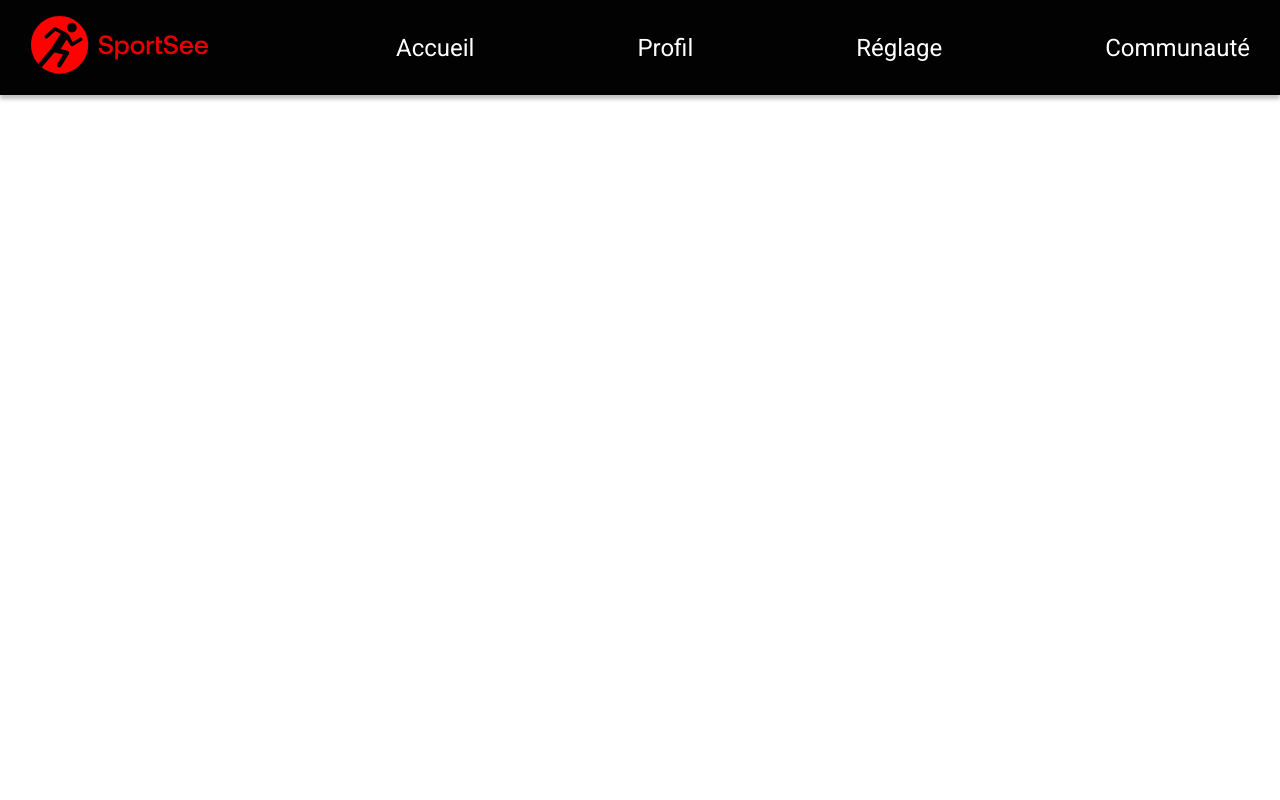
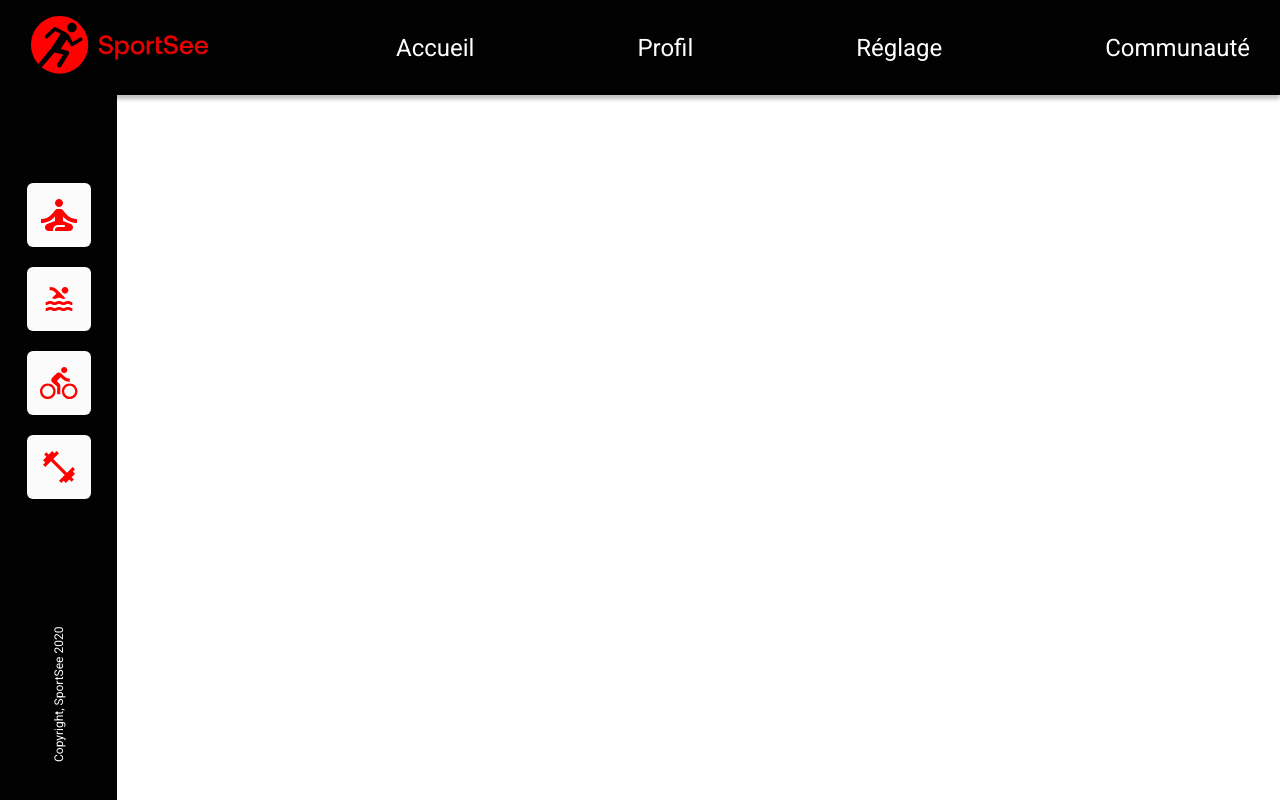
Before and after one commit to BallandArnaud/ArnaudBalland_12_19092022, a React (Create React App) app: page / in a window 1280 px wide. Built offline with nearby package versions, Linux system fonts and the light colour scheme.

Commit message:
Add Sidebar + Error page

```diff
--- a/src/App.css
+++ b/src/App.css
@@ -1,3 +1,7 @@
+.mainContent {
+  display: flex;
+}
+
 .App {
   text-align: center;
 }
--- a/src/App.js
+++ b/src/App.js
@@ -1,15 +1,21 @@
 import { BrowserRouter, Route, Routes } from 'react-router-dom'
 import Dashboard from './pages/Dashboard'
+import Error from './pages/Error'
 import Header from './components/Header'
+import Sidebar from './components/Sidebar'
 import './App.css'
 
 function App() {
   return (
     <BrowserRouter>
       <Header />
-      <Routes>
-        <Route path="/" element={<Dashboard />} />
-      </Routes>
+      <div className="mainContent">
+        <Sidebar />
+        <Routes>
+          <Route path="/" element={<Dashboard />} />
+          <Route path="*" element={<Error />} />
+        </Routes>
+      </div>
     </BrowserRouter>
   )
 }
--- /dev/null
+++ b/src/components/Sidebar/index.css
@@ -0,0 +1,33 @@
+.sidebar {
+  display: flex;
+  flex-direction: column;
+  justify-content: space-around;
+  align-items: center;
+  width: 117px;
+  height: calc(100vh - 95px);
+  background-color: var(--background-color-dark);
+}
+
+.sidebar__icons {
+  display: flex;
+  flex-direction: column;
+  justify-content: space-between;
+  height: 316px;
+}
+
+.sidebar__icon {
+  background-color: var(--background-color-light);
+  width: 64px;
+  height: 64px;
+  border-radius: 6px;
+  display: flex;
+  justify-content: center;
+  align-items: center;
+}
+
+.sidebar__copyright {
+  width: 138px;
+  color: var(--text-color-light-1);
+  transform: rotate(-90deg);
+  font-size: var(--font-size-12);
+}
--- /dev/null
+++ b/src/components/Sidebar/index.jsx
@@ -0,0 +1,29 @@
+import './index.css'
+import iconYoga from '../../assets/svg/icon-yoga.svg'
+import iconSwim from '../../assets/svg/icon-swim.svg'
+import iconBicycle from '../../assets/svg/icon-bicycle.svg'
+import iconDumbbel from '../../assets/svg/icon-dumbbel.svg'
+
+function Sidebar() {
+  return (
+    <div className="sidebar">
+      <div className="sidebar__icons">
+        <div className="sidebar__icon">
+          <img src={iconYoga} alt="" />
+        </div>
+        <div className="sidebar__icon">
+          <img src={iconSwim} alt="" />
+        </div>
+        <div className="sidebar__icon">
+          <img src={iconBicycle} alt="" />
+        </div>
+        <div className="sidebar__icon">
+          <img src={iconDumbbel} alt="" />
+        </div>
+      </div>
+      <p className="sidebar__copyright">Copyright, SportSee 2020</p>
+    </div>
+  )
+}
+
+export default Sidebar
--- /dev/null
+++ b/src/pages/Error/index.css
@@ -0,0 +1,11 @@
+.error {
+  display: flex;
+  flex-direction: column;
+  justify-content: center;
+  align-items: center;
+  width: calc(100% - 117px);
+}
+
+.error a {
+  color: var(--primary-color);
+}
--- /dev/null
+++ b/src/pages/Error/index.jsx
@@ -0,0 +1,13 @@
+import { Link } from 'react-router-dom'
+import './index.css'
+
+function Error() {
+  return (
+    <main className="error">
+      <h1>Oups... la page que vous recherchez n'existe pas</h1>
+      <Link to="/">Retour à l'acceuil</Link>
+    </main>
+  )
+}
+
+export default Error
```
Also changed, not shown: .eslintrc.json.
